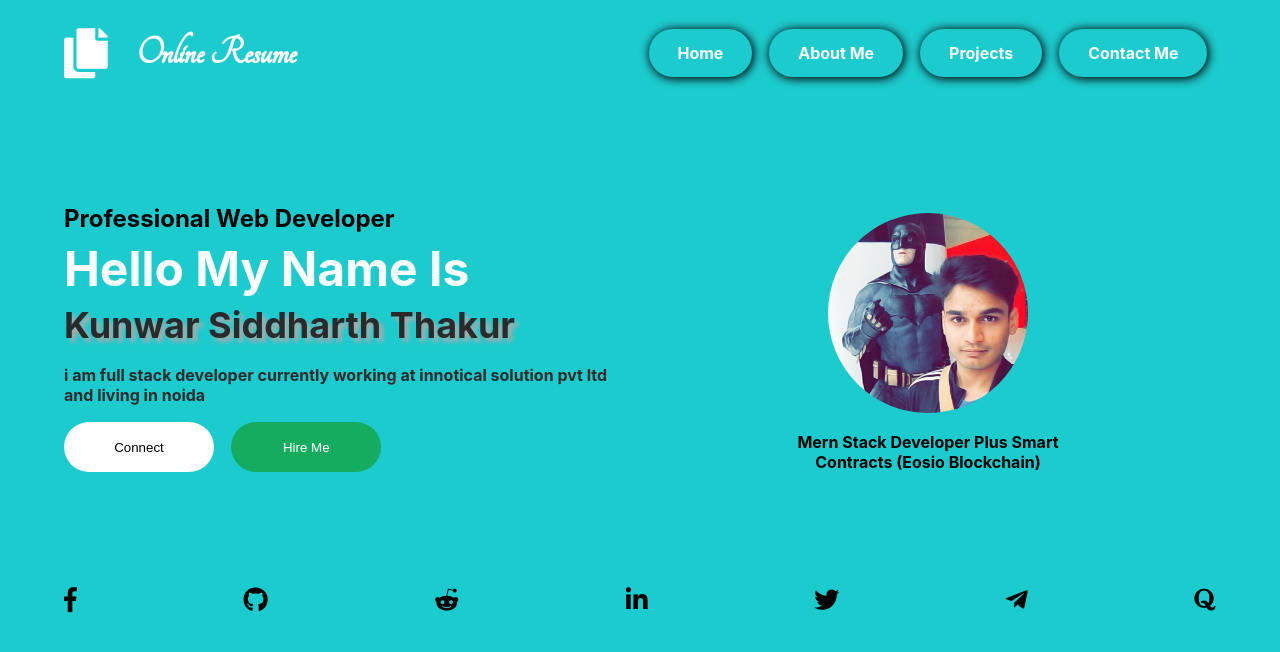
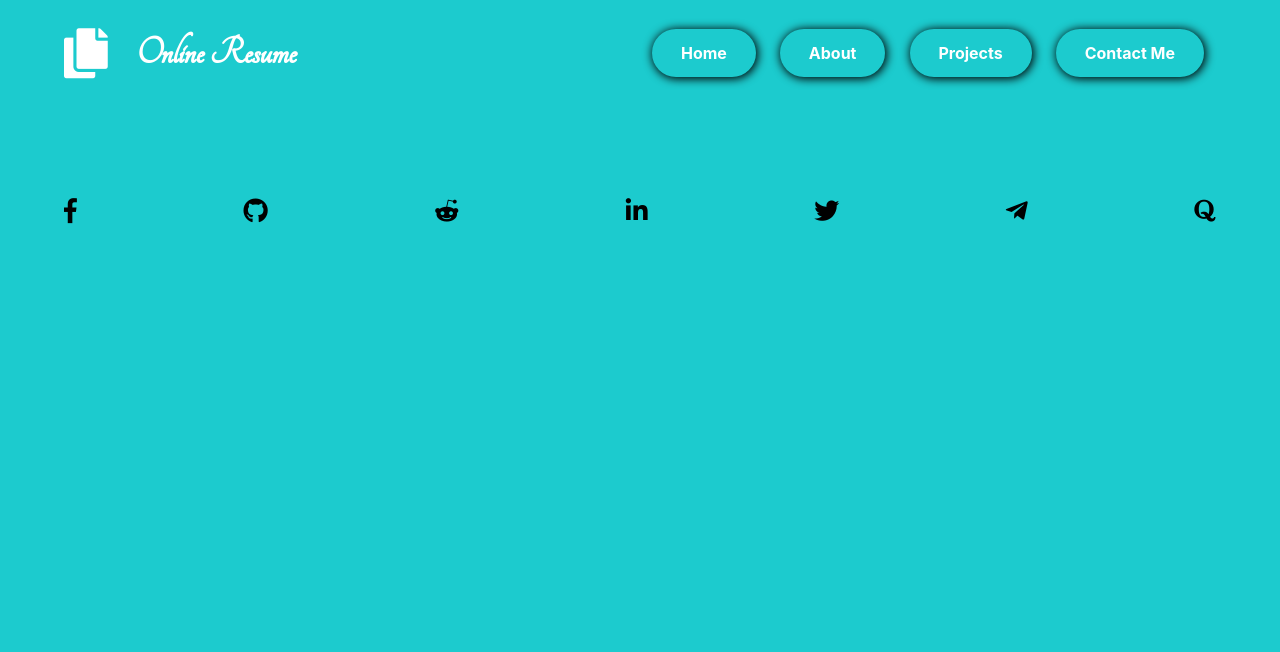
Before and after one commit to kstvigilante/website, a React (Create React App) app: page /projects in a window 1280 px wide. Shown: the top 652 px of the page. Built offline with nearby package versions, Linux system fonts and the light colour scheme.

Commit message:
added routing and pages

```diff
--- a/package.json
+++ b/package.json
@@ -5,6 +5,7 @@
   "dependencies": {
     "react": "^16.7.0",
     "react-dom": "^16.7.0",
+    "react-router-dom": "^4.3.1",
     "react-scripts": "2.1.3"
   },
   "scripts": {
--- a/src/App.js
+++ b/src/App.js
@@ -1,17 +1,23 @@
 import React, { Component } from 'react';
 import './App.css';
-import Footer from "./components/footer/Footer";
-import Header from "./components/header/Header";
-import Description from "./components/description/Description";
+import Home from "./pages/Home";
+import About from "./pages/About";
+import Projects from "./pages/Projects";
+import Contact from "./pages/Contact";
+import { BrowserRouter as Router, Route } from "react-router-dom";
 
 class App extends Component {
   render() {
     return (
-      <div className = "container">
-        <Header/>
-        <Description/>
-        <Footer/>
-      </div>
+      <Router>
+        <div>
+          <Route exact path = "/" component = {Home}/>
+          <Route path = "/about" component = {About}/>
+          <Route path = "/projects" component = {Projects}/>
+          <Route path = "/contact" component = {Contact}/>
+        </div>
+      </Router>
+
     );
   }
 }
--- a/src/components/header/Header.css
+++ b/src/components/header/Header.css
@@ -37,7 +37,11 @@
     text-transform: capitalize;
     border-radius: 30px;
     box-shadow: 1px 1px 10px 1px black;
+    text-decoration: none;
+}
 
+Link{
+    text-decoration: none;
 }
 
 .file-icon{
--- a/src/components/header/Header.js
+++ b/src/components/header/Header.js
@@ -1,6 +1,6 @@
 import React from 'react';
 import "./Header.css";
-
+import { Link } from "react-router-dom";
 const Header = () =>{
     return (
         <div className = "header">
@@ -10,10 +10,10 @@ const Header = () =>{
 
             </div>
             <div className = "links">
-                <div className = "link">home</div>
-                <div className = "link">about me</div>
-                <div className = "link">projects</div>
-                <div className = "link">contact me</div>
+                <Link to = "/" className = "link">home</Link>
+                <Link to = "/about" className = "link">about</Link>
+                <Link to = "/projects" className = "link">projects</Link>
+                <Link to = "/contact" className = "link">contact me</Link>
             </div>
         </div>
     )
--- /dev/null
+++ b/src/pages/About.js
@@ -0,0 +1,16 @@
+import React, { Component } from 'react';
+import Header from "../components/header/Header";
+import Footer from "../components/footer/Footer";
+
+class About extends Component {
+  render() {
+    return (
+      <div className="container">
+        <Header />
+        <Footer />
+      </div>
+    );
+  }
+}
+
+export default About;
--- /dev/null
+++ b/src/pages/Contact.js
@@ -0,0 +1,16 @@
+import React, { Component } from 'react';
+import Header from "../components/header/Header";
+import Footer from "../components/footer/Footer";
+
+class Contact extends Component {
+  render() {
+    return (
+      <div className="container">
+        <Header />
+        <Footer />
+      </div>
+    );
+  }
+}
+
+export default Contact;
--- /dev/null
+++ b/src/pages/Home.js
@@ -0,0 +1,18 @@
+import React, { Component } from 'react';
+import Header from "../components/header/Header";
+import Footer from "../components/footer/Footer";
+import Description from "../components/description/Description";
+
+class Home extends Component {
+  render() {
+    return (
+      <div className="container">
+        <Header />
+        <Description />
+        <Footer />
+      </div>
+    );
+  }
+}
+
+export default Home;
--- /dev/null
+++ b/src/pages/Projects.js
@@ -0,0 +1,16 @@
+import React, { Component } from 'react';
+import Header from "../components/header/Header";
+import Footer from "../components/footer/Footer";
+
+class Projects extends Component {
+  render() {
+    return (
+      <div className="container">
+        <Header />
+        <Footer />
+      </div>
+    );
+  }
+}
+
+export default Projects;
```
Also changed, not shown: 1 other file (tests, documents, lock files or other folders).
